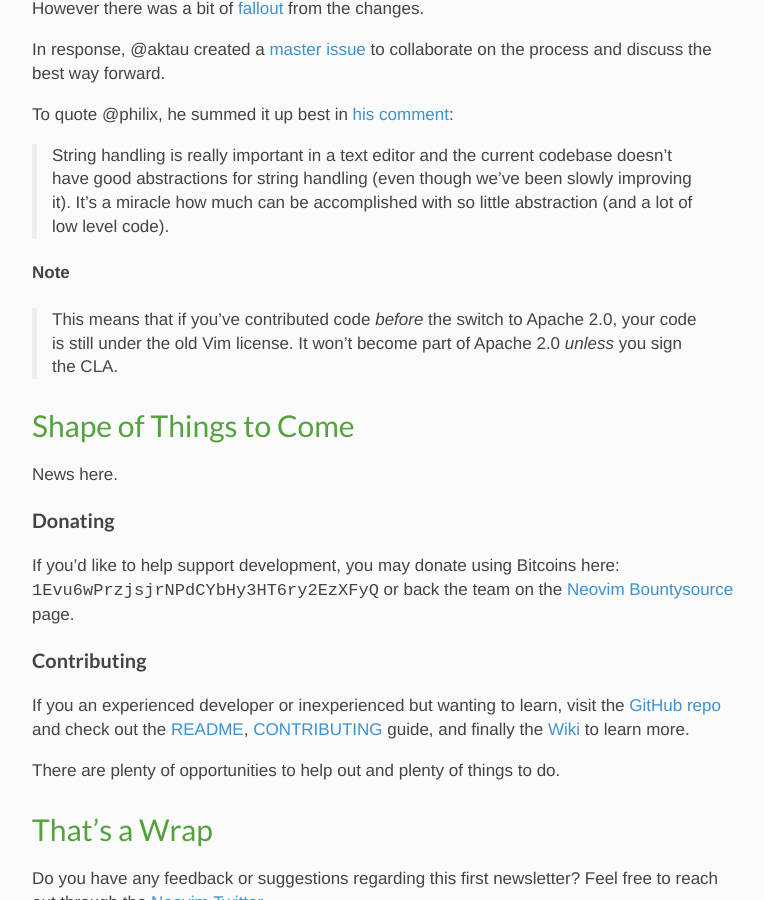
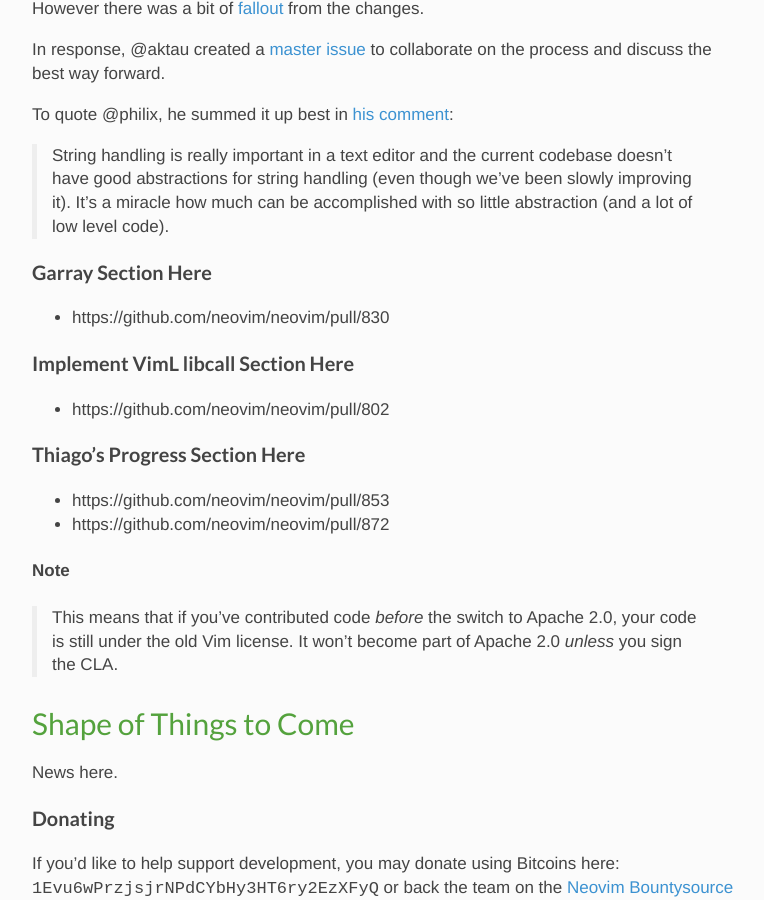
Before and after one commit to neovim/neovim.github.io, a Jekyll site: the page built from _posts/2014-07-04-july-newsletter.md, in a window 1280 px wide and 900 px high, scrolled down 982 px. Shown: the whole window, without its empty margins (32-796 px from the left). Built offline with Jekyll 4.4.1, drawn with Linux system fonts in a browser that asks for light colours; nearby versions of some CDN libraries; comment, search, counter and statistics services are not loaded.

Commit message:
Add placeholder sections

```diff
--- a/_posts/2014-07-04-july-newsletter.md
+++ b/_posts/2014-07-04-july-newsletter.md
@@ -53,6 +53,20 @@
 > doesn't have good abstractions for string handling (even though we've been
 > slowly improving it). It's a miracle how much can be accomplished with so
 > little abstraction (and a lot of low level code).
+
+### Garray Section Here
+
+- https://github.com/neovim/neovim/pull/830
+
+### Implement VimL libcall Section Here
+
+- https://github.com/neovim/neovim/pull/802
+
+### Thiago's Progress Section Here
+
+- https://github.com/neovim/neovim/pull/853
+- https://github.com/neovim/neovim/pull/872
+
 
 #### Note
 
```
